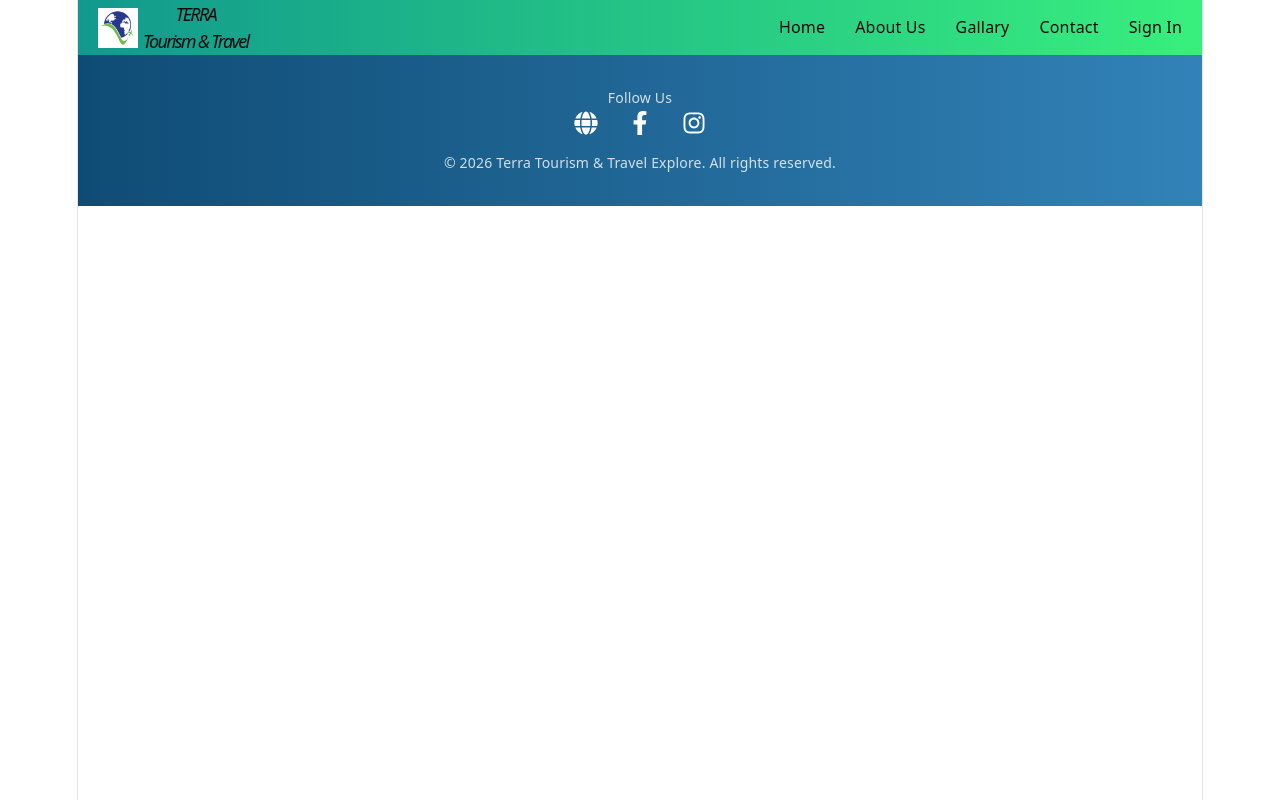
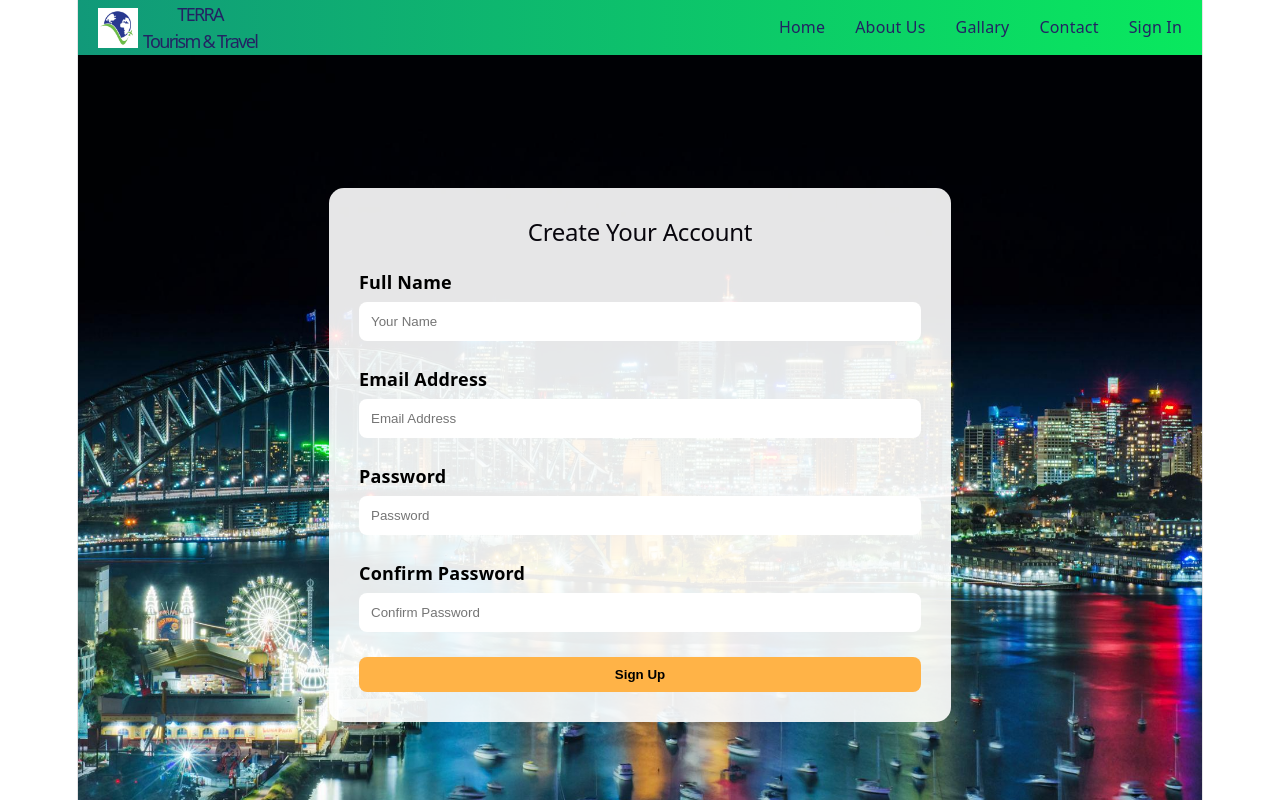
Before and after one commit to amruthavm24-debug/terra-tourism-travel-app, a React (Vite) app: page /#/register in a window 1280 px wide. Shown: the top 800 px of the page. Built offline with nearby package versions, Linux system fonts and the light colour scheme.

Commit message:
Update home design

```diff
--- a/src/App.jsx
+++ b/src/App.jsx
@@ -8,7 +8,7 @@ import Contact from './Pages/Contact'
 import SignIn from './Pages/SignIn'
 import Footer from './components/Footer'
 import Booking from './Pages/Booking'
-
+import Register from './Pages/Register'
 
 function App() {
 
@@ -23,6 +23,7 @@ function App() {
           <Route path="/contact" element={<Contact/>}></Route>
           <Route path="/signin" element={<SignIn/>}></Route>
           <Route path="/booking" element={<Booking/>}></Route>
+          <Route path="/register" element={<Register/>}></Route>
         </Routes>
         <Footer/>
       </HashRouter>
--- a/src/Pages/Home.jsx
+++ b/src/Pages/Home.jsx
@@ -1,13 +1,18 @@
 import React from 'react'
 import Hero from '../components/Hero'
 import Featured from '../components/Featured'
-
+import AboutUs from '../Pages/AboutUs'
+import Gallary from '../Pages/Gallary'
+import Contact from '../Pages/Contact'
 
 export default function Home() {
   return (
     <div>
       <Hero/>
       <Featured/>
+      <AboutUs />
+      <Gallary />
+      <Contact />
     </div>
   )
 }
--- /dev/null
+++ b/src/Pages/Register.jsx
@@ -0,0 +1,76 @@
+import React, { useState } from 'react'
+import "../stylesheet/Register.css";
+import bg from '../assets/SignIn_Background.jpg'
+
+export default function SigninForm() {
+
+  const [name, setName] = useState("");
+
+  const [email, setEmail] = useState("");
+
+  const [password, setPassword] = useState("");
+
+  const [confirmPassword, setConfirmPassword] = useState("");
+
+  const handleregister = ()=>{
+
+    if(!name || !email || !password || !confirmPassword){
+      alert("Please fill all fields");
+      return;
+    }
+
+    if(password !== confirmPassword){
+      alert("Passwords do not match");
+      return;
+    }
+
+    const user ={
+      name : name,
+      email : email,
+      password : password
+    };
+
+    localStorage.setItem(
+      "user",JSON.stringify(user)
+    );
+
+    alert("Registration Successful ✅");
+
+    setName();
+    setEmail();
+    setPassword();
+    setConfirmPassword();
+  };
+
+  return (
+    <div
+          className='register'
+          style={{backgroundImage:`url(${bg})`}}
+        >
+          <div className='register-overlay'>
+            <div className='register-form'>
+
+              <h2>Create Your Account</h2>
+
+              <label>Full Name</label>
+              <input type='text' placeholder='Your Name'
+              value={name} onChange={(e)=>setName(e.target.value)}></input>
+
+              <label>Email Address</label>
+              <input type='email' placeholder='Email Address'
+              value={email} onChange={(e)=>setEmail(e.target.value)}></input>
+
+              <label>Password</label>
+              <input type="password" placeholder="Password"
+              value={password} onChange={(e)=>setPassword(e.target.value)}></input>
+
+              <label>Confirm Password</label>
+              <input type="password" placeholder="Confirm Password"
+              value={confirmPassword} onChange={(e)=>setConfirmPassword(e.target.value)}></input>
+
+              <button onClick={handleregister}>Sign Up</button>
+            </div>
+          </div>
+        </div>
+  )
+}
--- a/src/Pages/SignIn.jsx
+++ b/src/Pages/SignIn.jsx
@@ -1,8 +1,10 @@
 import React from 'react'
 import "../stylesheet/SignIn.css";
 import bg from '../assets/SignIn_Background.jpg'
+import { useNavigate } from 'react-router-dom';
 
 export default function SignIn() {
+  const navigate = useNavigate();
   return (
     <div className='signin' >
 
@@ -33,7 +35,7 @@ export default function SignIn() {
               <div className="line"></div>
             </div>
 
-            <button> Register </button>
+            <button  onClick={()=> navigate("/register")}>Register</button>
 
           </div>
       </div>
--- a/src/stylesheet/Footer.css
+++ b/src/stylesheet/Footer.css
@@ -1,5 +1,5 @@
 .footer {
-  background: linear-gradient(to right, #0f4c75, #3282b8);
+  background: linear-gradient(to right, #103e5d, #3282b8);
   color: white;
   text-align: center;
   padding: 30px 20px;
--- a/src/stylesheet/NavBar.css
+++ b/src/stylesheet/NavBar.css
@@ -3,16 +3,16 @@
   display: flex;
   align-items: center;
   padding: 5px 20px;
-  background: linear-gradient(to right, #11998e, #38ef7d);
+  background: linear-gradient(to right, #119979, #09e95e);
 }
 
 .iconText {
   display: flex;
   align-items: center;
-  color: rgb(11, 11, 11);
+  color: rgb(35, 35, 99);
   gap: 5px;
   font-size: 18px;
-  font-style: italic;
+  /* font-style: italic; */
 }
 
 .iconImg {
@@ -27,7 +27,7 @@
 }
 
 .navLinks a {
-  color: rgb(11, 11, 11);
+  color: rgb(35, 35, 99);
   text-decoration: none;
   font-size: 16px;
 }
--- /dev/null
+++ b/src/stylesheet/Register.css
@@ -0,0 +1,53 @@
+.register {
+  height: 100vh;
+  background-size: cover;
+  background-position: center;
+  position: relative;
+}
+
+.register-overlay {
+  height: 100%;
+  width: 100%;
+  /* background: rgba(0, 0, 0, 0.5); */
+
+  display: flex;
+  justify-content: center;
+  align-items: center;
+}
+
+.register-form {
+  background: rgba(255, 255, 255, 0.9);
+  padding: 30px;
+  border-radius: 15px;
+  width: 50%;
+  display: flex;
+  flex-direction: column;
+  gap: 15px;
+}
+
+.register-form label {
+  margin-bottom: -8px;
+  font-weight: 600;
+  text-align: left;
+  color: black;
+}
+
+.register-form input {
+  padding: 12px;
+  border-radius: 8px;
+  border: none;
+  margin-bottom: 10px;
+}
+
+.register-form button {
+  padding: 10px;
+  border: none;
+  background: #ffb347;
+  border-radius: 8px;
+  cursor: pointer;
+  font-weight: bold;
+}
+
+.register-form button:hover {
+  background: #ffcc33;
+}
```
